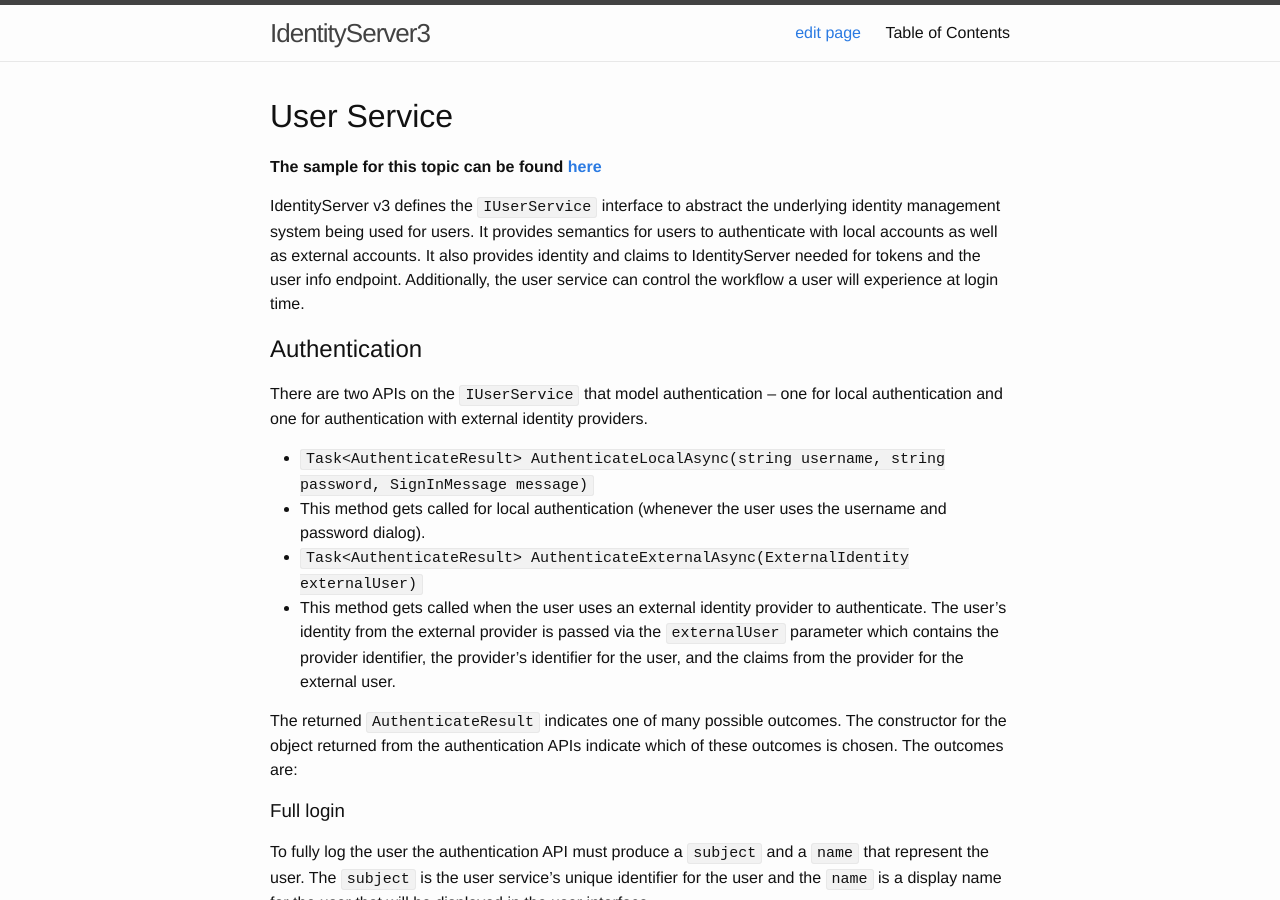
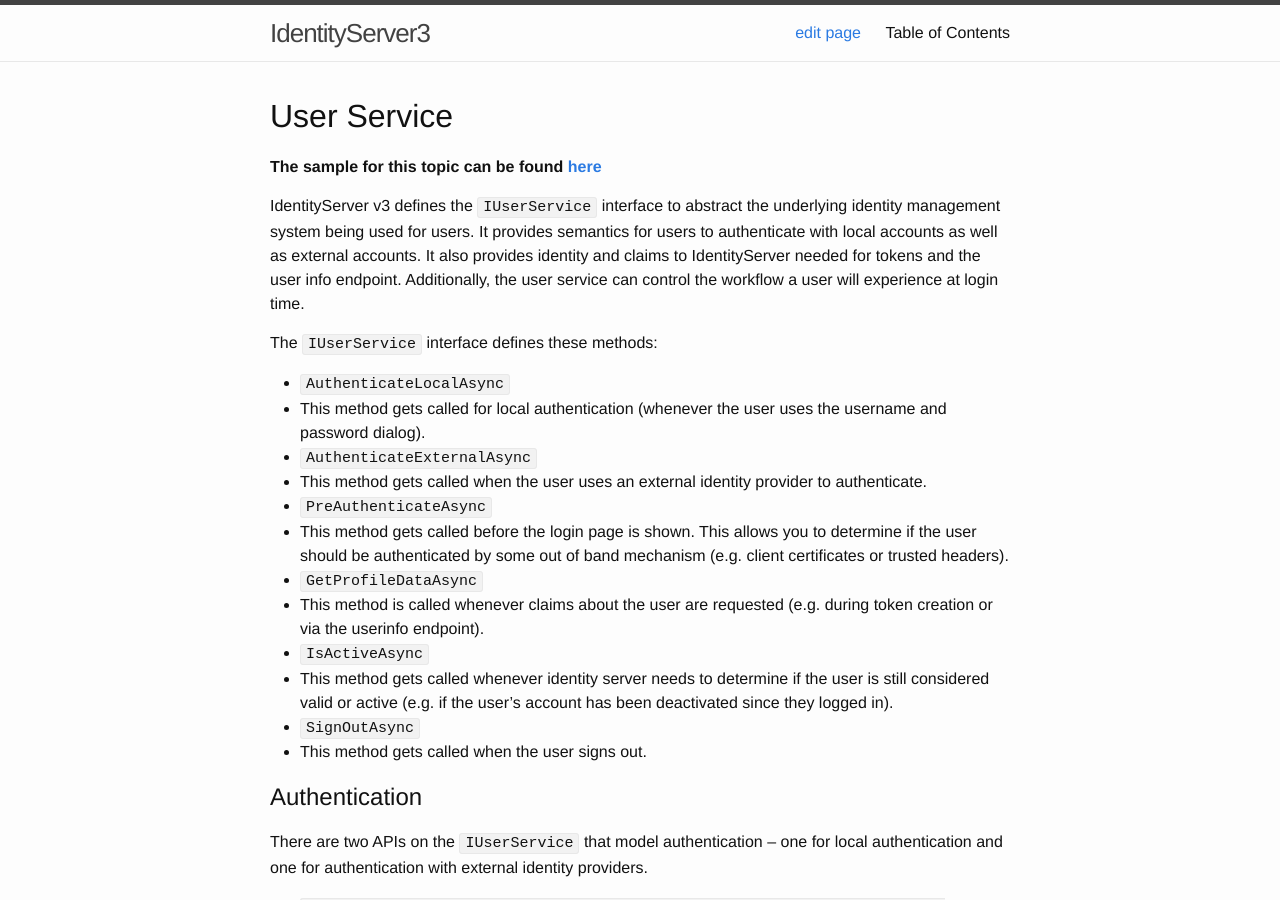
Before and after one commit to IdentityServer/Documentation, a Jekyll site: the page built from docs/advanced/userService.md, in a window 1280 px wide and 900 px high. Built offline with Jekyll 4.4.1, drawn with Linux system fonts in a browser that asks for light colours; Markdown is read by kramdown in place of the engine named in the settings.

Commit message:
Update userService.md

```diff
--- a/docs/advanced/userService.md
+++ b/docs/advanced/userService.md
@@ -7,6 +7,22 @@
 **The sample for this topic can be found [here](https://github.com/thinktecture/Thinktecture.IdentityServer.v3.Samples/tree/master/source/CustomUserService)**
 
 IdentityServer v3 defines the `IUserService` interface to abstract the underlying identity management system being used for users. It provides semantics for users to authenticate with local accounts as well as external accounts. It also provides identity and claims to IdentityServer needed for tokens and the user info endpoint. Additionally, the user service can control the workflow a user will experience at login time.
+
+The `IUserService` interface defines these methods:
+
+* `AuthenticateLocalAsync`
+ * This method gets called for local authentication (whenever the user uses the username and password dialog).
+* `AuthenticateExternalAsync`
+ * This method gets called when the user uses an external identity provider to authenticate.
+* `PreAuthenticateAsync`
+ * This method gets called before the login page is shown. This allows you to determine if the user should be authenticated by some out of band mechanism (e.g. client certificates or trusted headers).
+* `GetProfileDataAsync`
+ * This method is called whenever claims about the user are requested (e.g. during token creation or via the userinfo endpoint).
+* `IsActiveAsync`
+ * This method gets called whenever identity server needs to determine if the user is still considered valid or active (e.g. if the user's account has been deactivated since they logged in).
+* `SignOutAsync`
+ * This method gets called when the user signs out.
+
 
 ## Authentication
 
```
